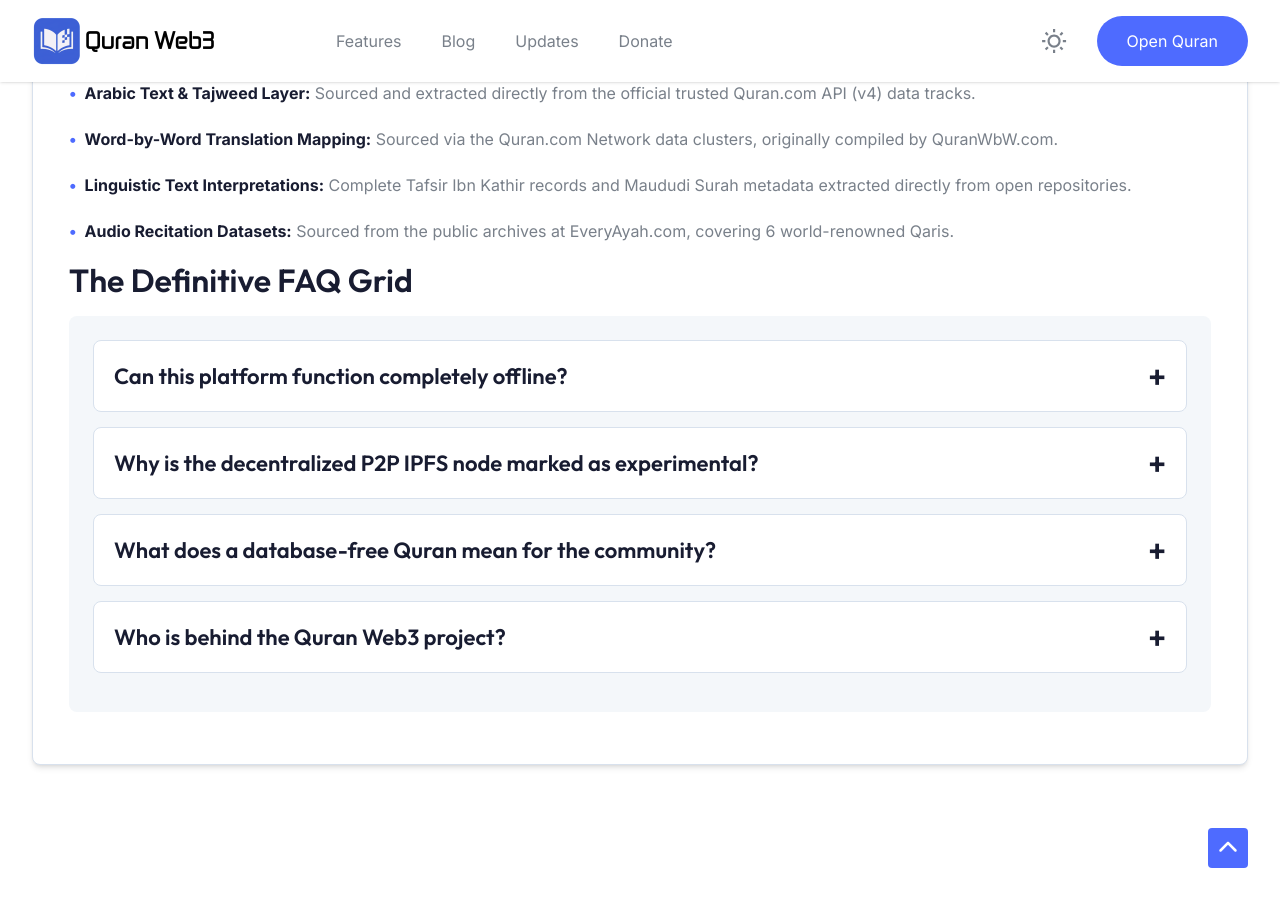
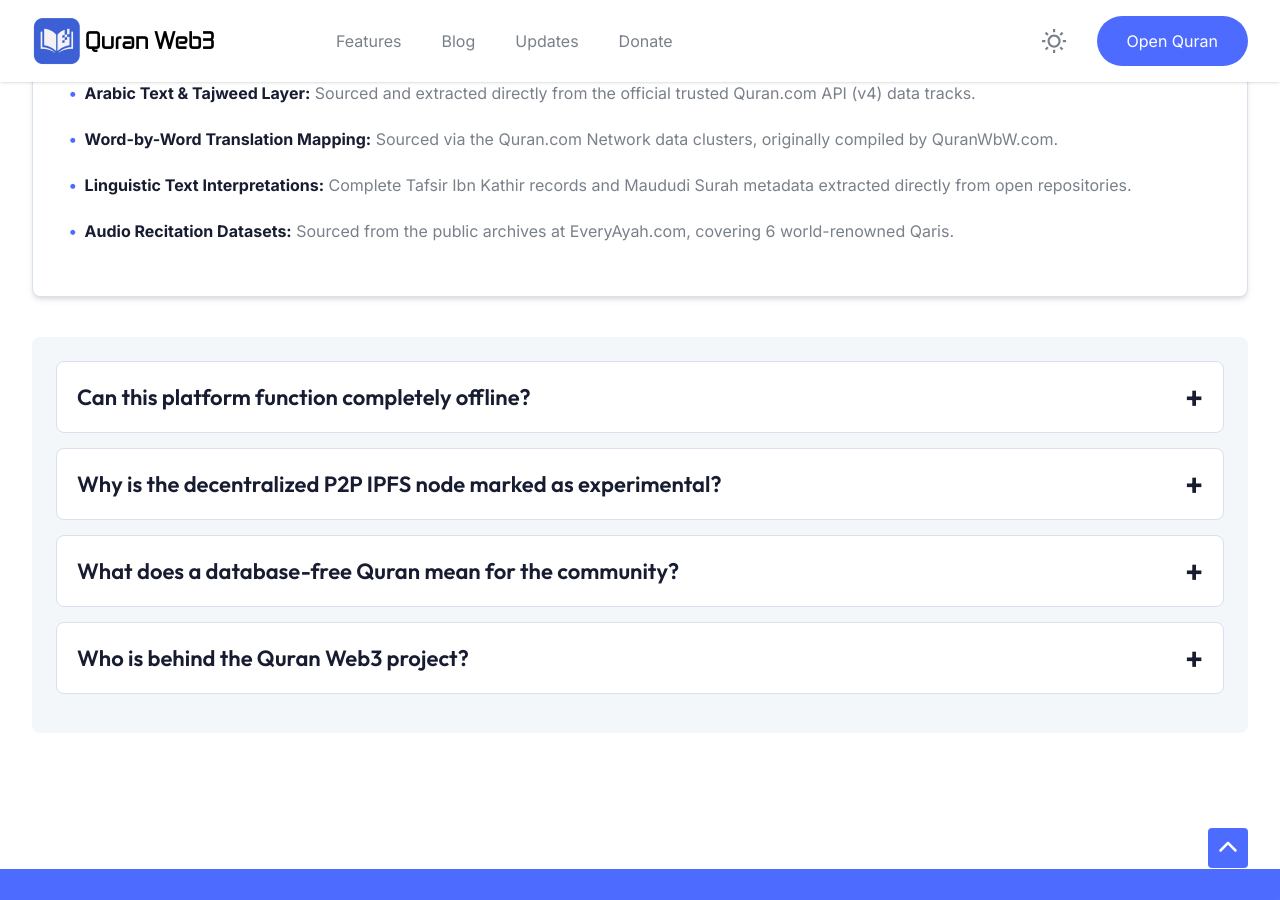
Before and after one commit to quran-web3/quran-web3.github.io, a Jekyll site: the page about.html, which Jekyll copies as it is, in a window 1280 px wide and 900 px high, scrolled down 1225 px. Built offline with Jekyll 4.4.1, drawn with Linux system fonts in a browser that asks for light colours.

Commit message:
Update about.html

```diff
--- a/about.html
+++ b/about.html
@@ -133,7 +133,7 @@
   </li>
 </ul>
 
-<h2 class="sj ck fk kk wm ac">The Definitive FAQ Grid</h2>
+</div>
 
 <div class="fh sm sg ci ac" markdown="0">
   <div x-data="{ open: false }" class="hh rm _g ch pm sg ci ic" style="margin-bottom: 15px; padding: 15px 20px;">
@@ -175,7 +175,6 @@
     </div>
   </div>
 </div>
-                      </div>
                     </div>
                   </div>
                  </div>
```
